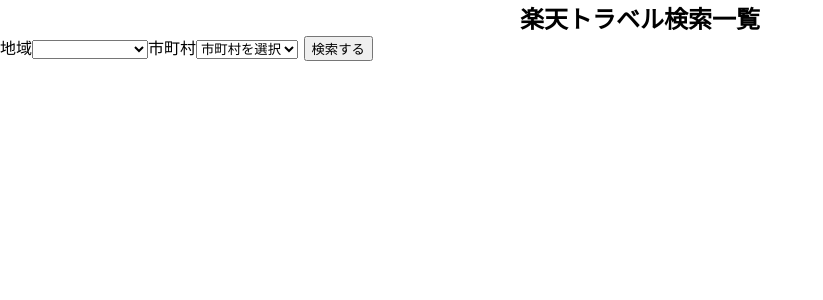
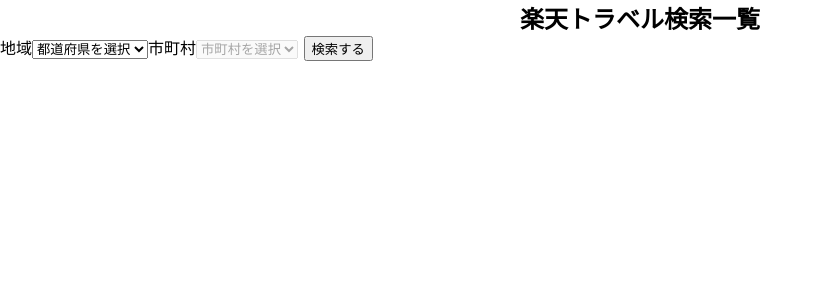
Before and after one commit to amanoryoji/hotel-search, a Nuxt app: page / in a window 1280 px wide. Shown: the top 300 px of the page, without its empty margins (0-823 px from the left). Built offline with nearby package versions, Linux system fonts and the light colour scheme.

Commit message:
watchの変更

```diff
--- a/components/search.vue
+++ b/components/search.vue
@@ -125,20 +125,29 @@
         }
     },
     watch: {
-        prefecture: function(newVal) {
+        prefecture: function(newVal,oldVal) {
+            this.detailCity = '';
+            if(oldVal == '') {
+                this.cities = this.$route.query.cities
+            } else if(oldVal != '') {
                 this.cities = ''
-            this.detailCity = '';
+            }
         },
         cities: function(newVal) {
             this.detailCity = '';
         },
 
     },
+
     mounted() {
+        // this.prefecture = this.$route.query.prefecture;
+        // this.cities = this.$route.query.cities;
+        // console.log(this.prefecture)
+
+        // if(this.prefecture !== undefined && this.cities !== undefined) {
+        if(this.$route.query.prefecture !== undefined && this.$route.query.cities !== undefined) {
             this.prefecture = this.$route.query.prefecture;
             this.cities = this.$route.query.cities;
-
-        if(this.prefecture !== undefined && this.cities !== undefined) {
             console.log('moutend： ' + this.prefecture);
             console.log('mounted： ' + this.cities);
 
@@ -168,6 +177,7 @@
                     alert('地区を選択してください')
                 }
             };
+            if(this.cities !== '') {
                 this.$router.push({ path: ``,query:{ prefecture: this.prefecture, cities: this.cities}})
                 const response = axios.get(this.$store.state.url, {
                     params: {
@@ -184,6 +194,7 @@
                     this.hotels.length = 0; //一度配列を削除
                     this.hotels.push(response); //配列を入れ直す
                 })
+            }
         },
         clickCallback: function (pageNum) {
             this.currentPage = Number(pageNum);//currentPageを更新する、Number型で取得する
```
Lines whose indentation alone changed are shown as unchanged.
